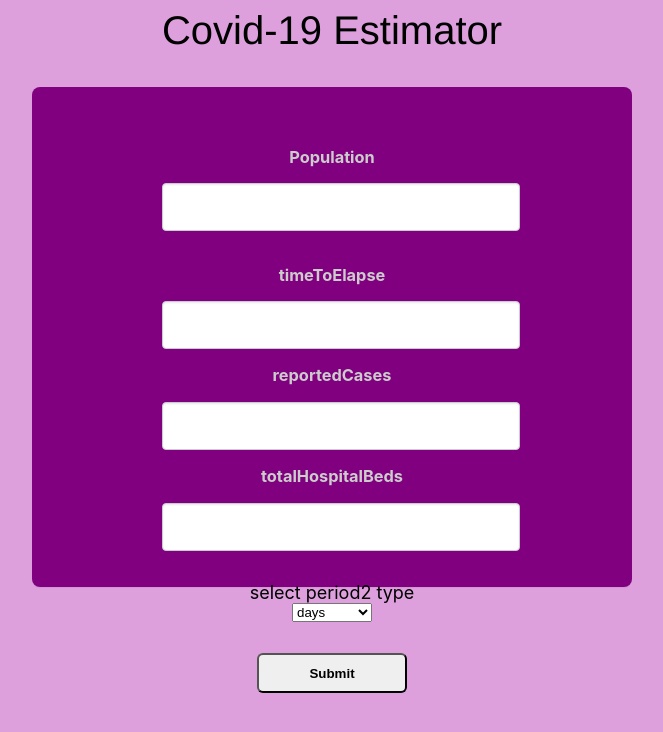
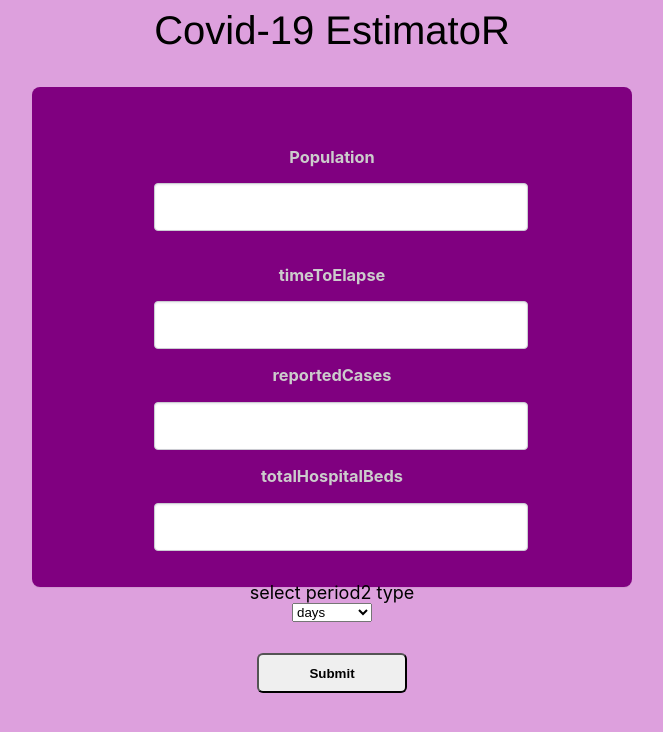
Before and after one commit to osamocity7/SDG-ASSESSMENT-ESTIMATOR, a website: page src/index.html in a window 1280 px wide. Shown: the whole page, without its empty margins (308-971 px from the left). Drawn offline with Linux system fonts and the light colour scheme.

Commit message:
this test_morning

```diff
--- a/src/index.html
+++ b/src/index.html
@@ -20,7 +20,7 @@
 
     <div class='panel'>
         <form class='form'>
-        <h1>Covid-19 Estimator</h1>
+        <h1>Covid-19 EstimatoR</h1>
         <br><br>
 
 
```
